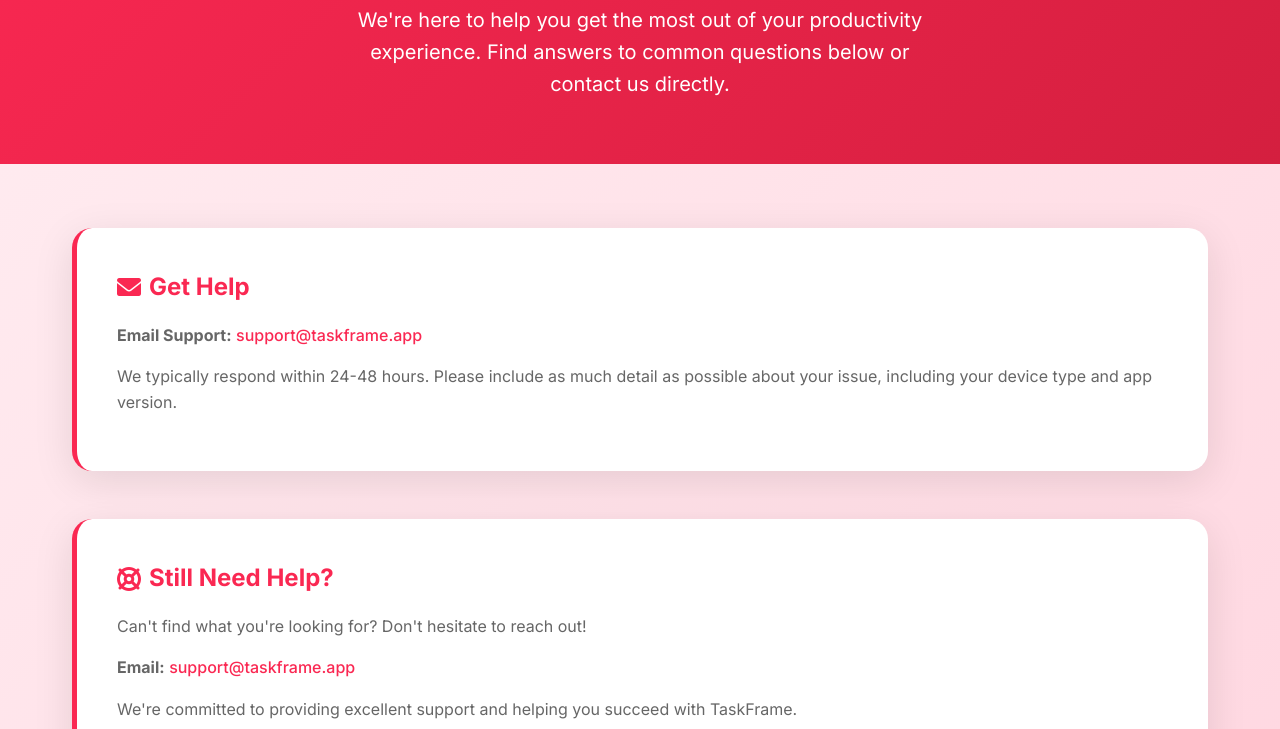
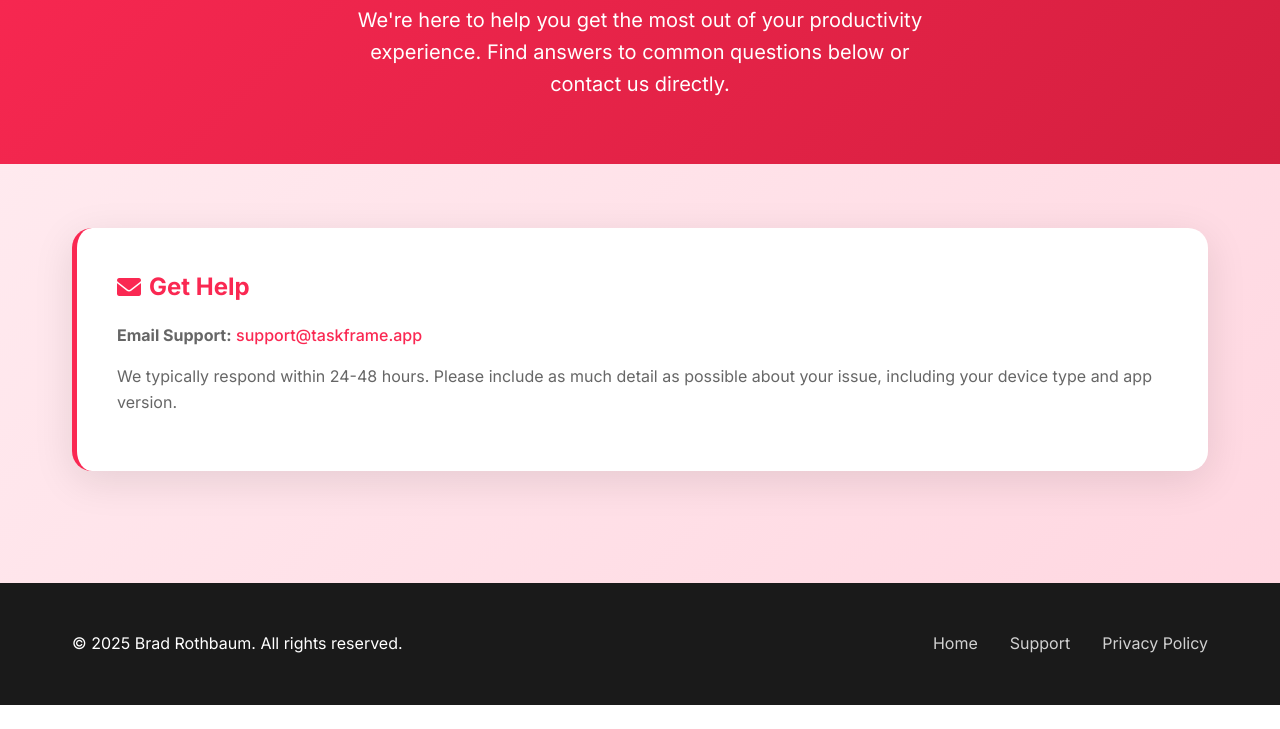
Before and after one commit to bradr3d/bradr3d.github.io, a plain HTML site: page support.html in a window 1280 px wide. Shown: the part 223-952 px from the top of the page. After the commit the page ends 928 px from the top, so only its background shows below. Drawn offline with Linux system fonts and the light colour scheme.

Commit message:
Apply favicon sitewide; remove duplicate support section; remove redundant inner Privacy Policy heading

```diff
--- a/support.html
+++ b/support.html
@@ -4,6 +4,7 @@
     <meta charset="UTF-8">
     <meta name="viewport" content="width=device-width, initial-scale=1.0">
     <title>Support - TaskFrame</title>
+    <link rel="icon" type="image/png" href="newIconLight.png">
     <link href="https://fonts.googleapis.com/css2?family=Inter:wght@300;400;500;600;700&display=swap" rel="stylesheet">
     <link rel="stylesheet" href="https://cdnjs.cloudflare.com/ajax/libs/font-awesome/6.0.0/css/all.min.css">
     <style>
@@ -366,15 +367,6 @@
                 <p><strong>Email Support:</strong> <a href="mailto:support@taskframe.app">support@taskframe.app</a></p>
                 <p>We typically respond within 24-48 hours. Please include as much detail as possible about your issue, including your device type and app version.</p>
             </div>
-
-
-
-            <div class="contact-card fade-in">
-                <h2><i class="fas fa-life-ring"></i> Still Need Help?</h2>
-                <p>Can't find what you're looking for? Don't hesitate to reach out!</p>
-                <p><strong>Email:</strong> <a href="mailto:support@taskframe.app">support@taskframe.app</a></p>
-                <p>We're committed to providing excellent support and helping you succeed with TaskFrame.</p>
-            </div>
         </div>
     </main>
 
```
Also changed, not shown: privacypolicy.html (+1 -2 lines).
